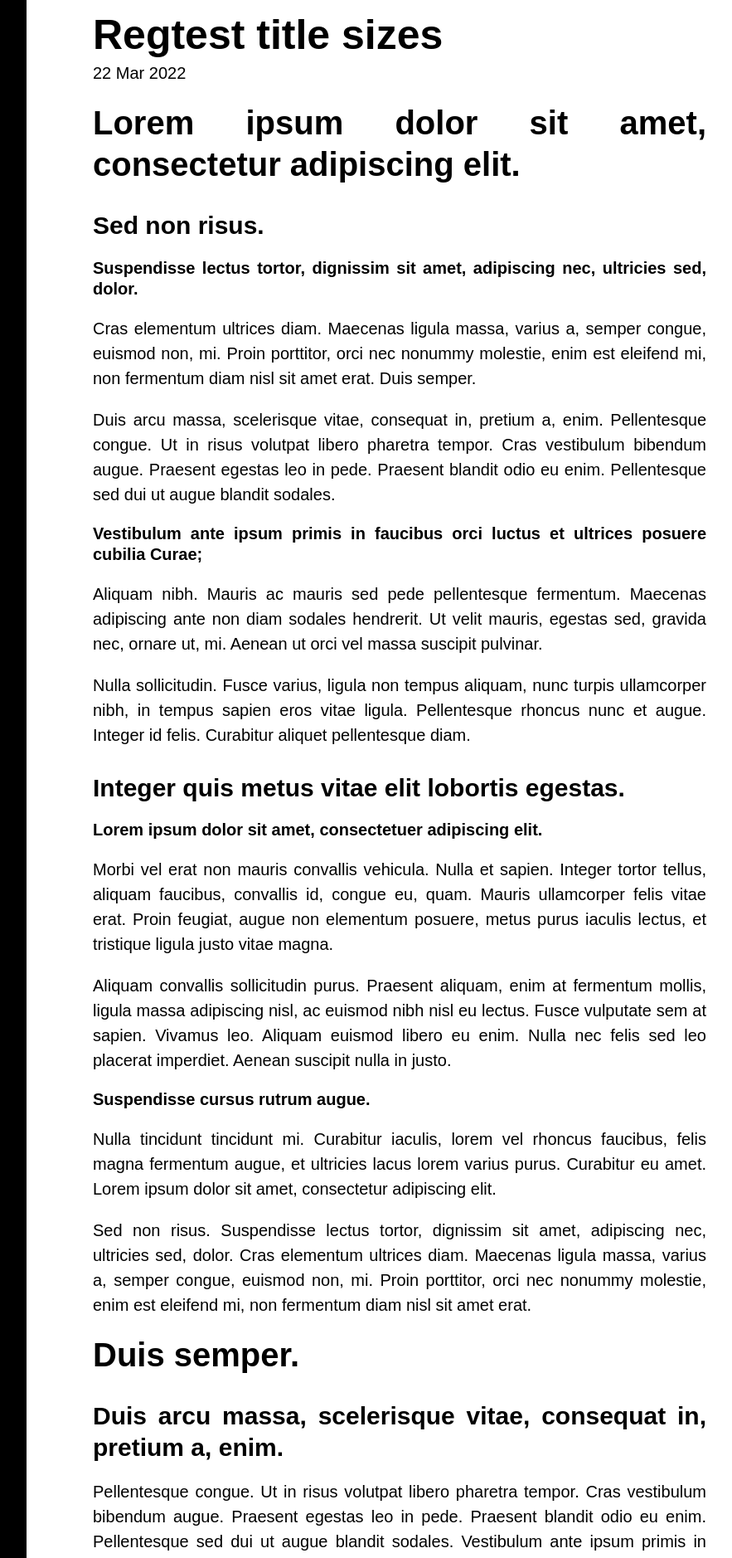
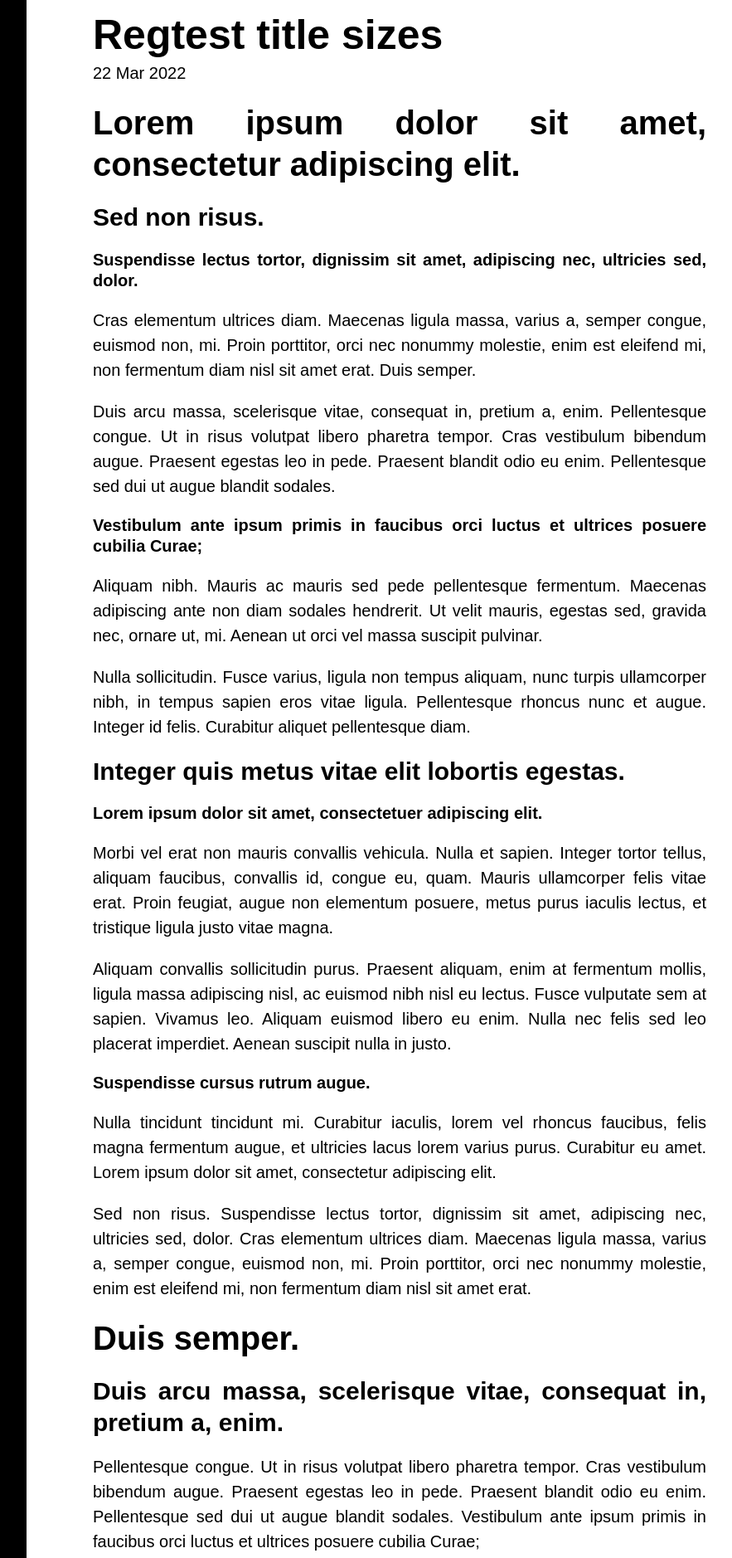
Before and after one commit to thadrien/Zview.github.io, a Jekyll site: the page built from regtests.html, in a window 1280 px wide. Shown: the part 2874-4752 px from the top of the page at 83% size, without its empty margins (328-1211 px from the left). Built offline with Jekyll 4.4.1, drawn with Linux system fonts in a browser that asks for light colours.

Commit message:
[CSS] Fix titles spacing.

```diff
--- a/public/css/f4inx.css
+++ b/public/css/f4inx.css
@@ -93,7 +93,7 @@ h2 {
   font-size: 2rem;
 }
 h3 {
-  margin-top: 1.5rem;
+  margin-top: 1rem;
   font-size: 1.5rem;
 }
 h4, h5, h6 {
```
